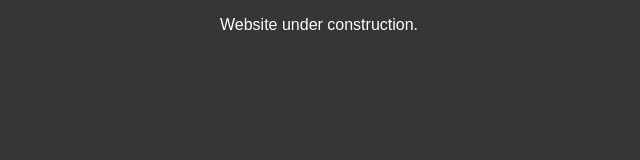
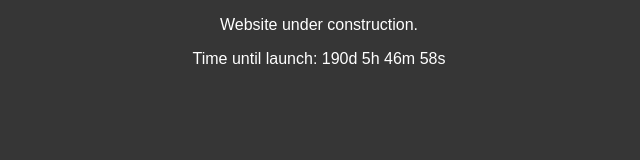
Before and after one commit to J36J/fincompa, a plain HTML site: page index.html in a window 1280 px wide. Shown: the whole page, without its empty margins (321-961 px from the left). Drawn offline with Linux system fonts and the light colour scheme.

Commit message:
Update index.html

```diff
--- a/index.html
+++ b/index.html
@@ -18,6 +18,40 @@
     </style>
     <p>
         Website under construction.
+        <br>
     </p>
+    <p id="demo"></p>
+
+<script>
+// Idea from: https://www.w3schools.com/howto/tryit.asp?filename=tryhow_js_countdown
+// Set the date we're counting down to
+var countDownDate = new Date("Jul 6, 2025 18:00:00").getTime();
+
+// Update the count down every 1 second
+var x = setInterval(function() {
+
+  // Get today's date and time
+  var now = new Date().getTime();
+
+  // Find the distance between now and the count down date
+  var distance = countDownDate - now;
+
+  // Time calculations for days, hours, minutes and seconds
+  var days = Math.floor(distance / (1000 * 60 * 60 * 24));
+  var hours = Math.floor((distance % (1000 * 60 * 60 * 24)) / (1000 * 60 * 60));
+  var minutes = Math.floor((distance % (1000 * 60 * 60)) / (1000 * 60));
+  var seconds = Math.floor((distance % (1000 * 60)) / 1000);
+
+  // Output the result in an element with id="demo"
+  document.getElementById("demo").innerHTML = "Time until launch: " + days + "d " + hours + "h "
+  + minutes + "m " + seconds + "s ";
+
+  // If the count down is over, write some text
+  if (distance < 0) {
+    clearInterval(x);
+    document.getElementById("demo").innerHTML = "EXPIRED";
+  }
+}, 1000);
+</script>
 </body>
 </html>
```
